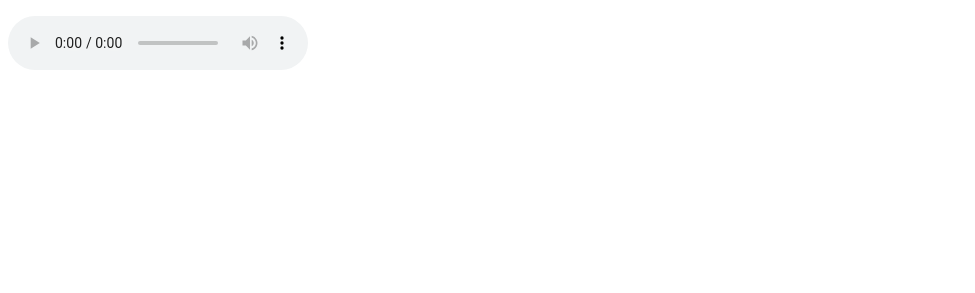
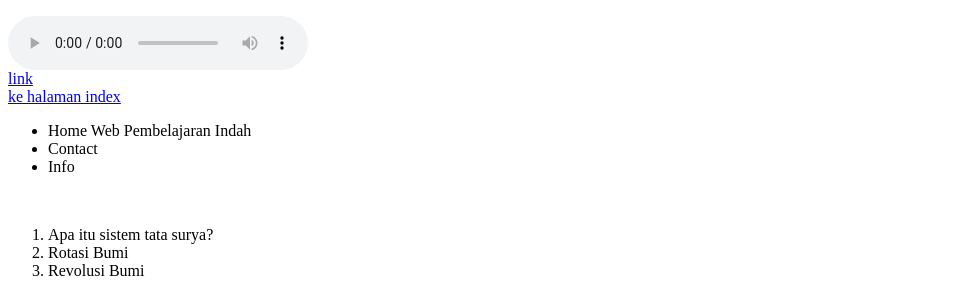
Before and after one commit to IndahAeni/WebPembelajaranA2, a plain HTML site: page Latihan1.html in a window 1280 px wide. Shown: the part 1642-1935 px from the top of the page, without its empty margins (0-975 px from the left). Before the commit the page ends 1720 px from the top, so only its background shows below. Drawn offline with Linux system fonts and the light colour scheme; grey boxes are pictures that could not be loaded.

Commit message:
Update Latihan1.html

```diff
--- a/Latihan1.html
+++ b/Latihan1.html
@@ -21,6 +21,25 @@
    <center> <iframe width="560" height="315" src="https://www.youtube.com/embed/n8J-Cp1bPgc" title="YouTube video player" frameborder="0" allow="accelerometer; autoplay; clipboard-write; encrypted-media; gyroscope; picture-in-picture; web-share" allowfullscreen></iframe></center>
         <!--Audio-->
         <audio controls src="piano.mp3"></audio>
+     <!--untuk membuat link-->
+    <br>
+        <a href="https://www.orami.co.id/magazine/tata-surya">link</a>
+    <br>
+        <a href="Halaman.html"target="blank">ke halaman index</a>
+    <br>
+    <ul>
+        <li>Home Web Pembelajaran Indah</li>
+        <li>Contact</li>
+        <li>Info</li>
+    </ul>
+    <br>
+        <!--ol ordered list yang ada angkanya-->
+    <ol>
+        <li>Apa itu sistem tata surya?</li>
+        <li>Rotasi Bumi</li>
+        <li>Revolusi Bumi</li>
+    </ol>
+
 
     </body>
 </html>
```
